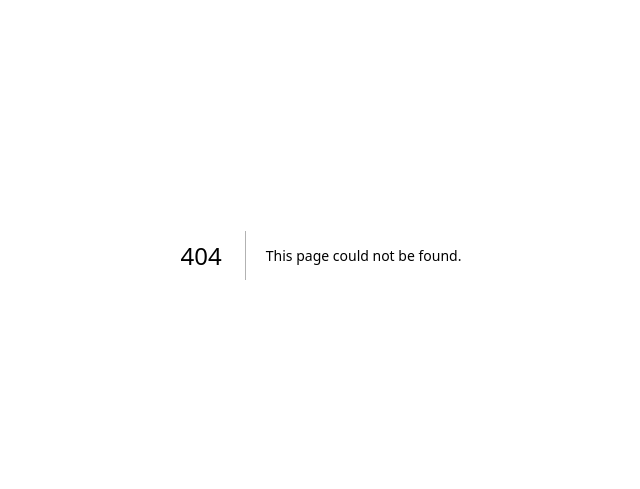
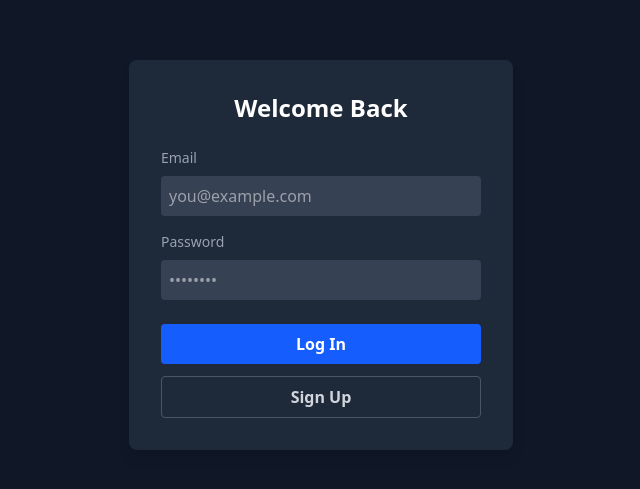
Before and after one commit to IoannisLykomitros/subtrack, a Next.js app: page /login in a window 1280 px wide. Before the commit this address had no page. Shown: the part 145-634 px from the top of the page, without its empty margins (319-959 px from the left). Built offline with nearby package versions, Linux system fonts and the light colour scheme; no server answers.

Commit message:
updated global styles and created login route with supabase authentication logic

```diff
--- a/app/globals.css
+++ b/app/globals.css
@@ -1,3 +1 @@
-@tailwind base;
-@tailwind components;
-@tailwind utilities;
+@import "tailwindcss";
--- /dev/null
+++ b/app/login/page.tsx
@@ -0,0 +1,88 @@
+"use client";
+
+import { useState } from "react";
+import { supabase } from "../../lib/supabaseClient";
+import { useRouter } from "next/navigation";
+
+export default function LoginPage() {
+  const [email, setEmail] = useState("");
+  const [password, setPassword] = useState("");
+  const [loading, setLoading] = useState(false);
+  const router = useRouter();
+
+  const handleSignUp = async () => {
+    setLoading(true);
+    const { error } = await supabase.auth.signUp({
+      email,
+      password,
+    });
+    if (error) alert(error.message);
+    else alert("Check your email for the confirmation link!");
+    setLoading(false);
+  };
+
+  const handleLogin = async () => {
+    setLoading(true);
+    const { error } = await supabase.auth.signInWithPassword({
+      email,
+      password,
+    });
+
+    if (error) {
+      alert(error.message);
+    } else {
+      router.push("/dashboard");
+    }
+    setLoading(false);
+  };
+
+  return (
+    <div className="min-h-screen flex items-center justify-center bg-gray-900">
+      <div className="bg-gray-800 p-8 rounded-lg shadow-lg w-96">
+        <h2 className="text-2xl font-bold text-white mb-6 text-center">
+          Welcome Back
+        </h2>
+
+        <div className="mb-4">
+          <label className="block text-gray-400 text-sm mb-2">Email</label>
+          <input
+            type="email"
+            value={email}
+            onChange={(e) => setEmail(e.target.value)}
+            className="w-full p-2 rounded bg-gray-700 text-white focus:outline-none focus:ring-2 focus:ring-blue-500"
+            placeholder="you@example.com"
+          />
+        </div>
+
+        <div className="mb-6">
+          <label className="block text-gray-400 text-sm mb-2">Password</label>
+          <input
+            type="password"
+            value={password}
+            onChange={(e) => setPassword(e.target.value)}
+            className="w-full p-2 rounded bg-gray-700 text-white focus:outline-none focus:ring-2 focus:ring-blue-500"
+            placeholder="••••••••"
+          />
+        </div>
+
+        <div className="flex flex-col gap-3">
+          <button
+            onClick={handleLogin}
+            disabled={loading}
+            className="w-full bg-blue-600 hover:bg-blue-700 text-white font-bold py-2 px-4 rounded transition"
+          >
+            {loading ? "Processing..." : "Log In"}
+          </button>
+
+          <button
+            onClick={handleSignUp}
+            disabled={loading}
+            className="w-full bg-transparent border border-gray-600 text-gray-300 hover:bg-gray-700 font-semibold py-2 px-4 rounded transition"
+          >
+            Sign Up
+          </button>
+        </div>
+      </div>
+    </div>
+  );
+}
--- a/app/page.tsx
+++ b/app/page.tsx
@@ -1,22 +1,18 @@
-"use client";
-
-import { supabase } from "../lib/supabaseClient";
-import { useEffect } from "react";
+import Link from "next/link";
 
 export default function Home() {
+  return (
+    <main className="min-h-screen flex flex-col items-center justify-center p-24 bg-gray-950 text-white">
+      <h1 className="text-5xl font-bold mb-4">SubTrack</h1>
+      <p className="text-xl text-gray-400 mb-8">
+        Stop losing money on forgotten subscriptions.
+      </p>
 
-  useEffect(() => {
-    console.log("Supabase connected:", supabase);
-  }, []);
-
-  return (
-    <main className="min-h-screen p-24">
-      <h1 className="text-4xl font-bold text-center">
-        SubTrack
-      </h1>
-      <p className="text-center mt-4">
-        Manage your subscriptions efficiently.
-      </p>
+      <Link href="/login">
+        <button className="bg-blue-600 hover:bg-blue-700 text-white font-bold py-3 px-6 rounded-lg transition">
+          Get Started
+        </button>
+      </Link>
     </main>
   );
 }
```
